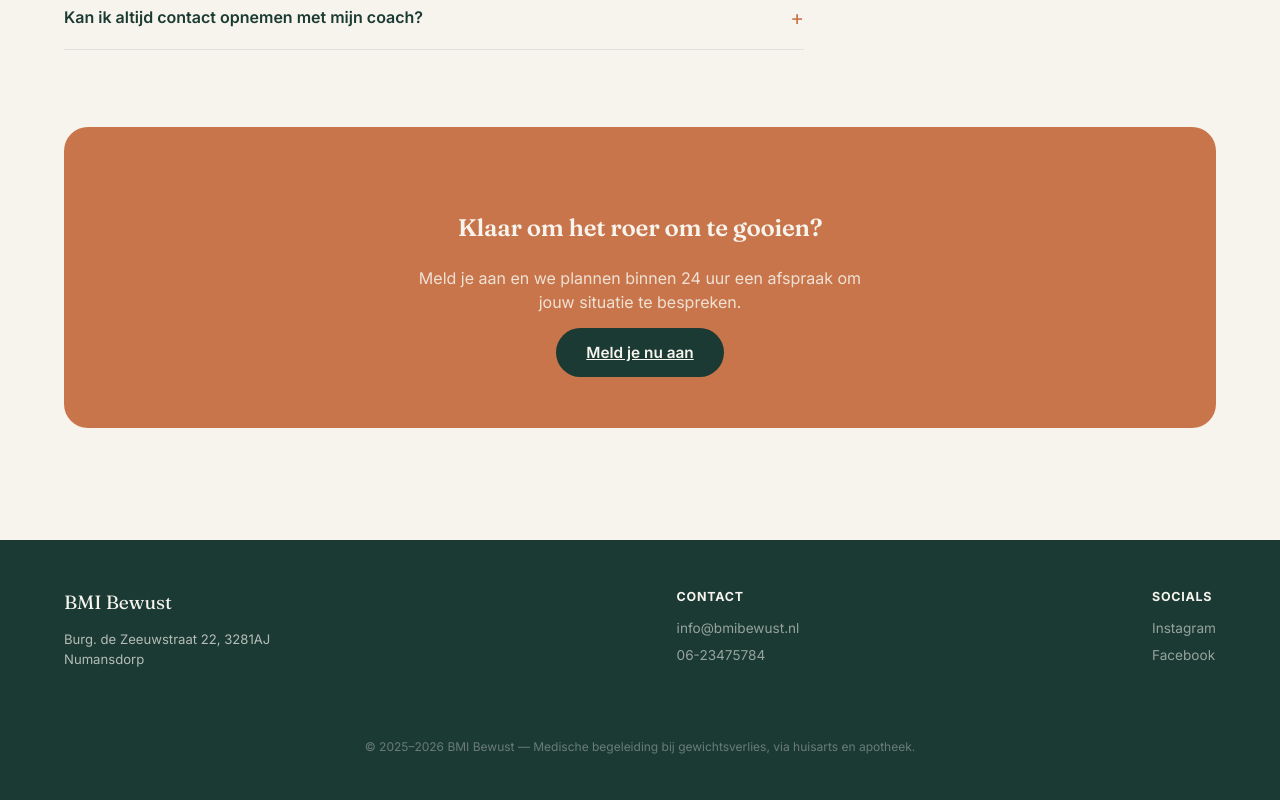
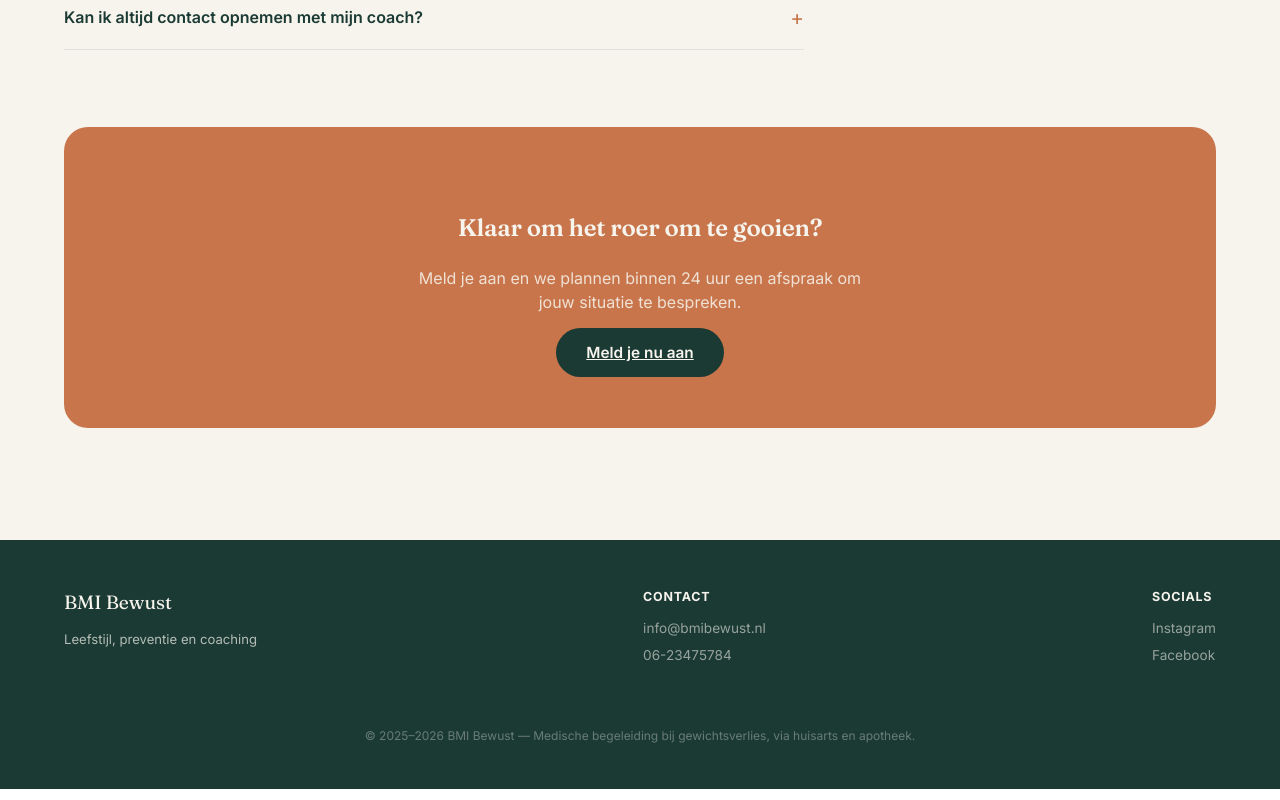
Before and after one commit to masterinpharmacy/Bmibewust-website, a Next.js app: page / in a window 1280 px wide. Shown: the part 5429-6229 px from the top of the page. Built offline with nearby package versions, Linux system fonts and the light colour scheme.

Commit message:
Update page.js

```diff
--- a/app/page.js
+++ b/app/page.js
@@ -1027,7 +1027,7 @@ export default function BmiBewustSite() {
       <footer className="footer">
         <div>
           <div className="footer-logo">BMI Bewust</div>
-          <p style={{ maxWidth: 260, fontSize: "0.82rem" }}>Burg. de Zeeuwstraat 22, 3281AJ Numansdorp</p>
+          <p style={{ maxWidth: 260, fontSize: "0.82rem" }}>Leefstijl, preventie en coaching</p>
         </div>
         <div className="footer-col">
           <h5>Contact</h5>
```
